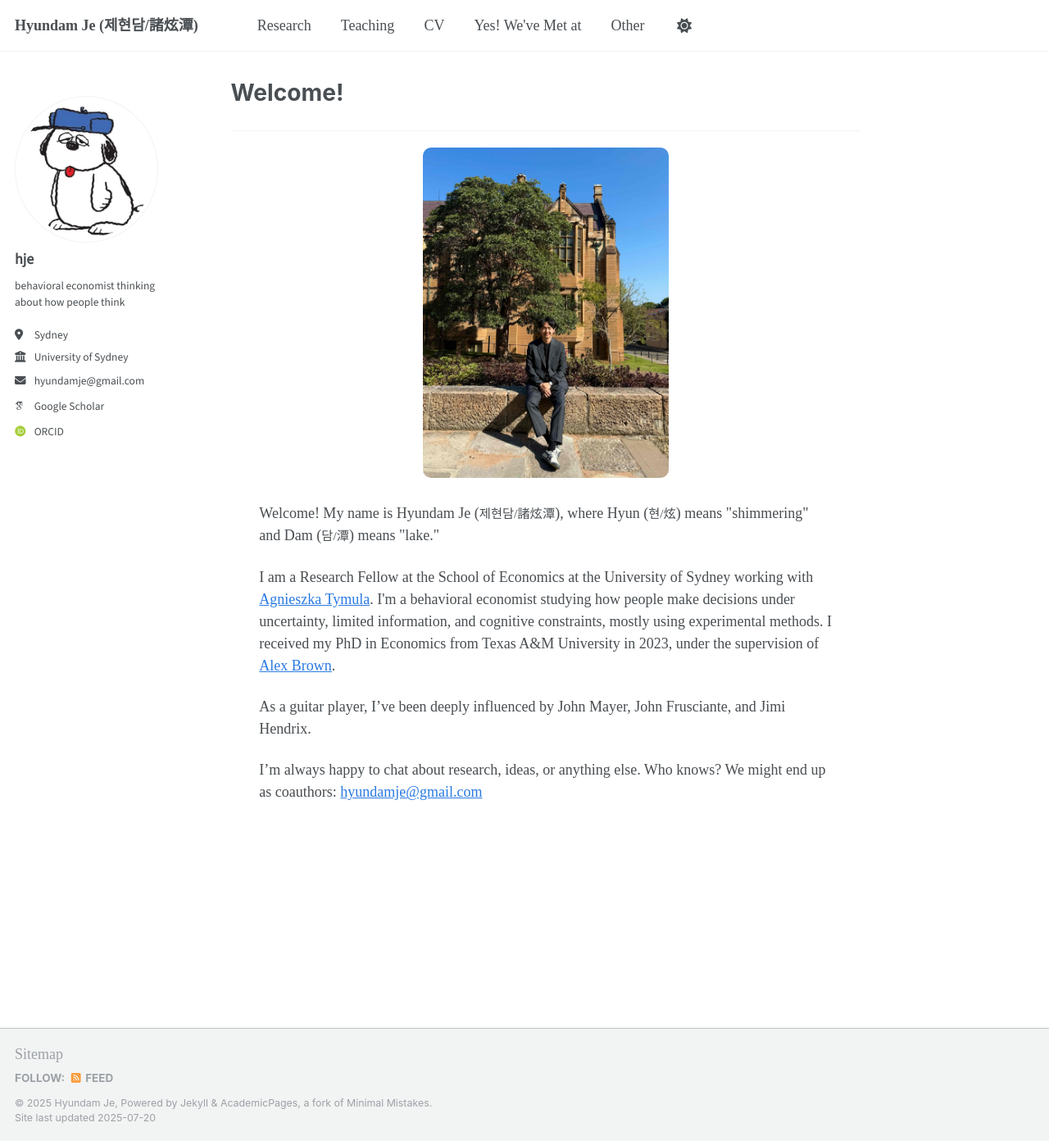
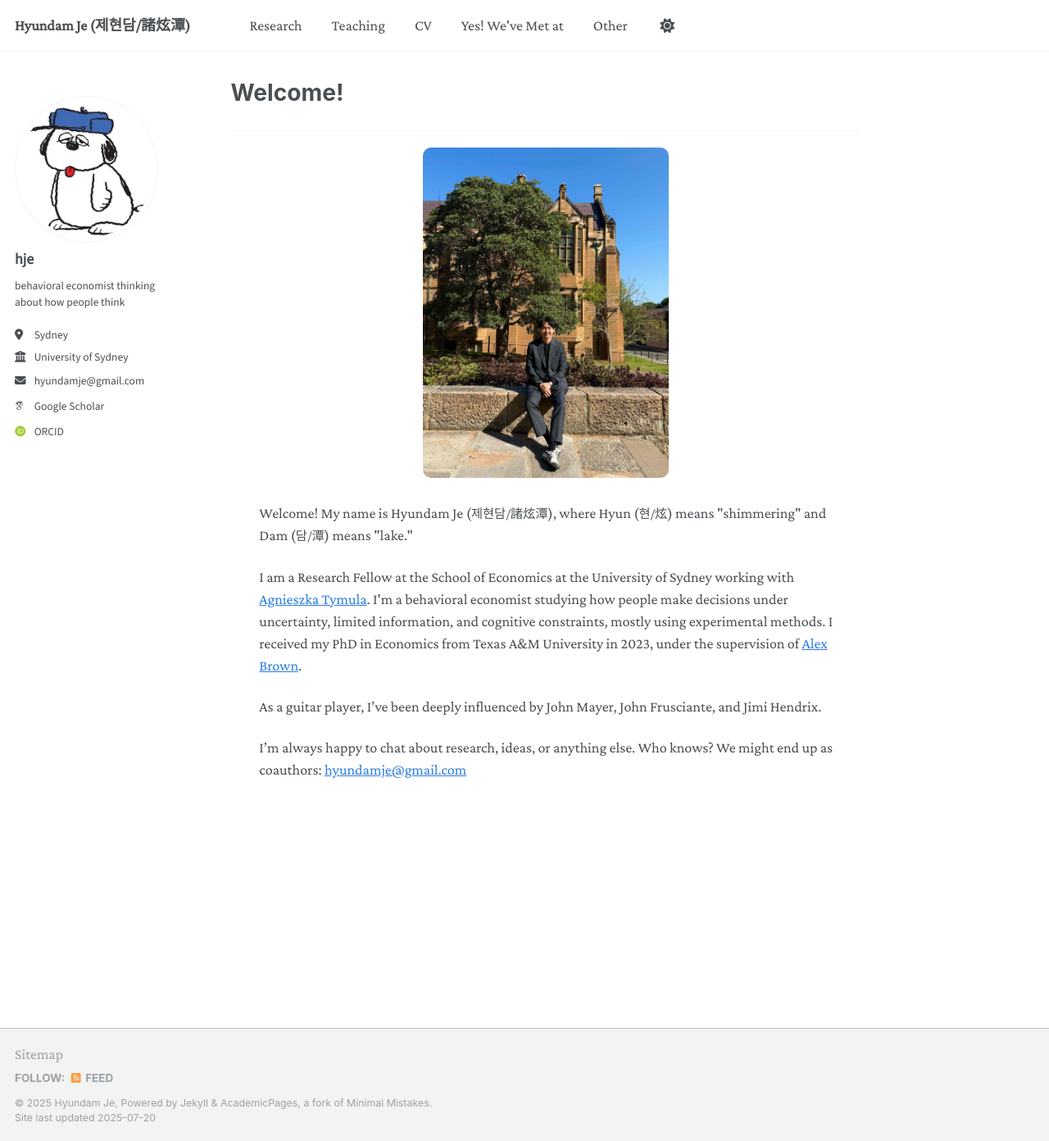
Before and after one commit to hyundamje/hyundamje.github.io, a Jekyll site: the page built from _pages/about.md, in a window 1280 px wide and 1392 px high. Shown: the whole window at 82% size. Built offline with Jekyll 4.4.1, drawn with Linux system fonts in a browser that asks for light colours; some web fonts are replaced.

Commit message:
Update custom.html

```diff
--- a/_includes/head/custom.html
+++ b/_includes/head/custom.html
@@ -41,6 +41,8 @@
 <link href="https://fonts.googleapis.com/css2?family=Source+Serif+4&display=swap" rel="stylesheet">
 <!-- Font: IBM Plex Serif  -->
 <link href="https://fonts.googleapis.com/css2?family=IBM+Plex+Serif&display=swap" rel="stylesheet">
+<!-- Font: Crimson Pro + Cormorant Garamond -->
+<link href="https://fonts.googleapis.com/css2?family=Crimson+Pro&family=Cormorant+Garamond&display=swap" rel="stylesheet">
 
 
 
```
